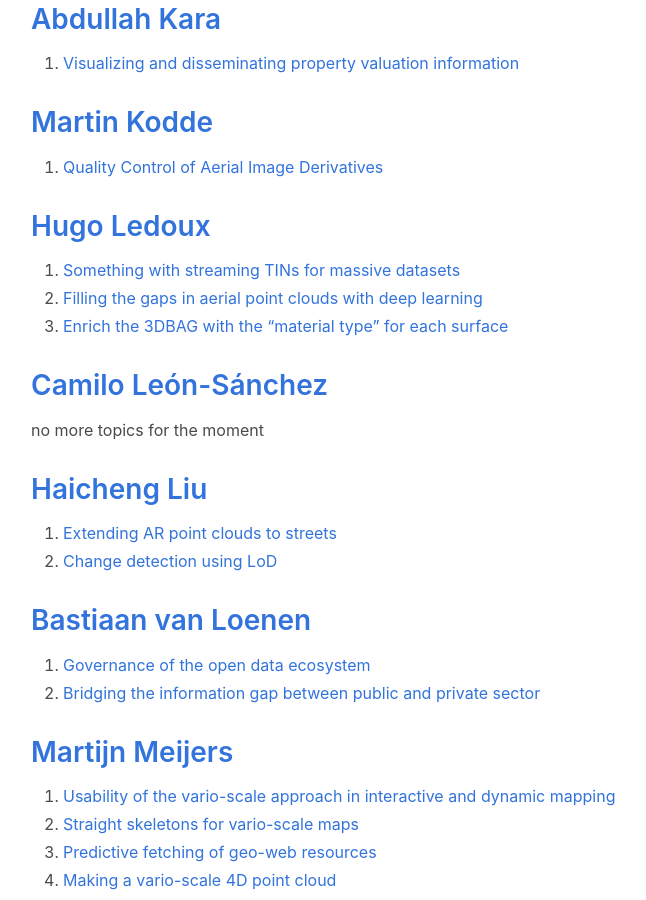
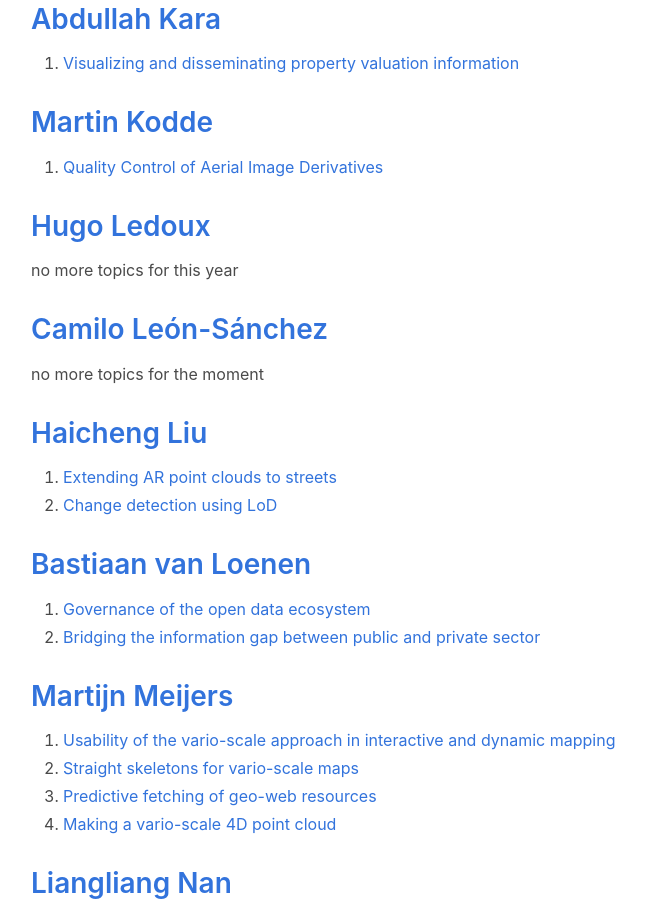
Before and after one commit to tudelft3d/geo2020, a Jekyll site: the page built from potentialtopics/index.md, in a window 1280 px wide and 900 px high, scrolled down 2103 px. Shown: the whole window, without its empty margins (33-679 px from the left). Built offline with Jekyll 4.4.1, drawn with Linux system fonts in a browser that asks for light colours; nearby versions of some CDN libraries.

Commit message:
No more topics for me

```diff
--- a/potentialtopics/index.md
+++ b/potentialtopics/index.md
@@ -73,10 +73,7 @@
 1. [Quality Control of Aerial Image Derivatives ](https://wiki.tudelft.nl/bin/view/Organisation/OTB/GISt/MScThesisTopics#Quality_Control_of_Aerial_Image_Derivatives)
 
 ## [Hugo Ledoux](https://3d.bk.tudelft.nl/hledoux/)
-1. [Something with streaming TINs for massive datasets](https://3d.bk.tudelft.nl/education/msctopics/#something-with-streaming-tins-for-massive-datasets)
-1. [Filling the gaps in aerial point clouds with deep learning](https://3d.bk.tudelft.nl/education/msctopics/#filling-the-gaps-in-aerial-point-clouds-with-deep-learning)
-1. [Enrich the 3DBAG with the "material type" for each surface](https://3d.bk.tudelft.nl/education/msctopics/#enrich-the-3dbag-with-the-material-type-for-each-surface)
-
+no more topics for this year
 
 ## [Camilo León-Sánchez](https://3d.bk.tudelft.nl/cleon/)
 no more topics for the moment
```
